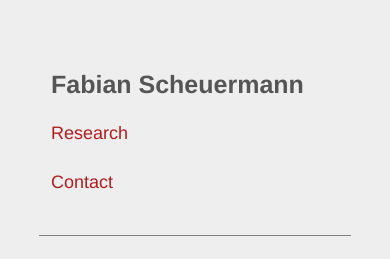
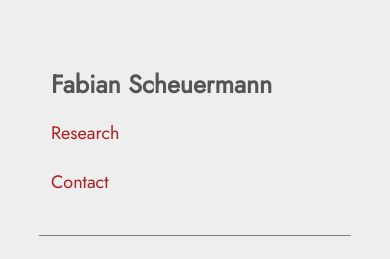
Before and after one commit to fschmnn/fschmnn.github.io, a Jekyll site: the page built from index.md, in a window 390 px wide. Shown: the top 259 px of the page. Built offline with Jekyll 4.4.1, drawn with Linux system fonts in a browser that asks for light colours.

Commit message:
2023.03.11 - optimize for mobile

```diff
--- a/_config.yml
+++ b/_config.yml
@@ -15,7 +15,7 @@
 email: f.scheuermann@uni-heidelberg.de
 github_username:  fschmnn
 
-description: My webpage
+description: This is the personal website of Fabian Scheuermann, PhD student in Astronomy at Heidelberg University
 include: [_pages]
 
 # Build settings
@@ -24,7 +24,6 @@
 
 # Google Analytics
 #google_analytics: UA-165271804-1
-
 
 # create permalink for posts and pages
 defaults:
@@ -44,7 +43,7 @@
       isPost: false
       layout: default
 
-gems:
+plugins:
   - jekyll-sitemap
 
 whitelist:
--- a/css/footer.css
+++ b/css/footer.css
@@ -1,7 +1,7 @@
 /* Style the header with a grey background and some padding */
 
 .footer {
-    font-family: 'Helvetica Neue', 'Helvetica', 'Liberation Sans', 'Sans-Serif';
+    font-family: 'Jost','Helvetica Neue', 'Helvetica', 'Liberation Sans', 'Sans-Serif';
     background-color: #eeeeee;
     padding:    5px 5px;
     color: #333333;
--- a/css/header.css
+++ b/css/header.css
@@ -1,6 +1,6 @@
 /* Style the header with a grey background and some padding */
 .header {
-  font-family: 'Helvetica Neue', 'Helvetica', 'Liberation Sans', 'Sans-Serif';
+  font-family: 'Jost','Helvetica Neue', 'Helvetica', 'Liberation Sans', 'Sans-Serif';
   overflow: hidden;
   background-color: #eeeeee;
   padding:    20px 0px;
@@ -43,7 +43,7 @@
 }
 
 /* Add media queries for responsiveness - when the screen is 500px wide or less, stack the links on top of each other */
-@media screen and (max-width: 500px) {
+@media screen and (max-width: 720px) {
 .header a {
   float: none;
   display: block;
--- a/css/main.css
+++ b/css/main.css
@@ -66,7 +66,7 @@
 .img-responsive {
   display: block;
   height: auto;
-  max-width: 100%;
+  max-width: 80%;
 }
 
 .img-rounded {
```
Also changed, not shown: Gemfile.lock.
